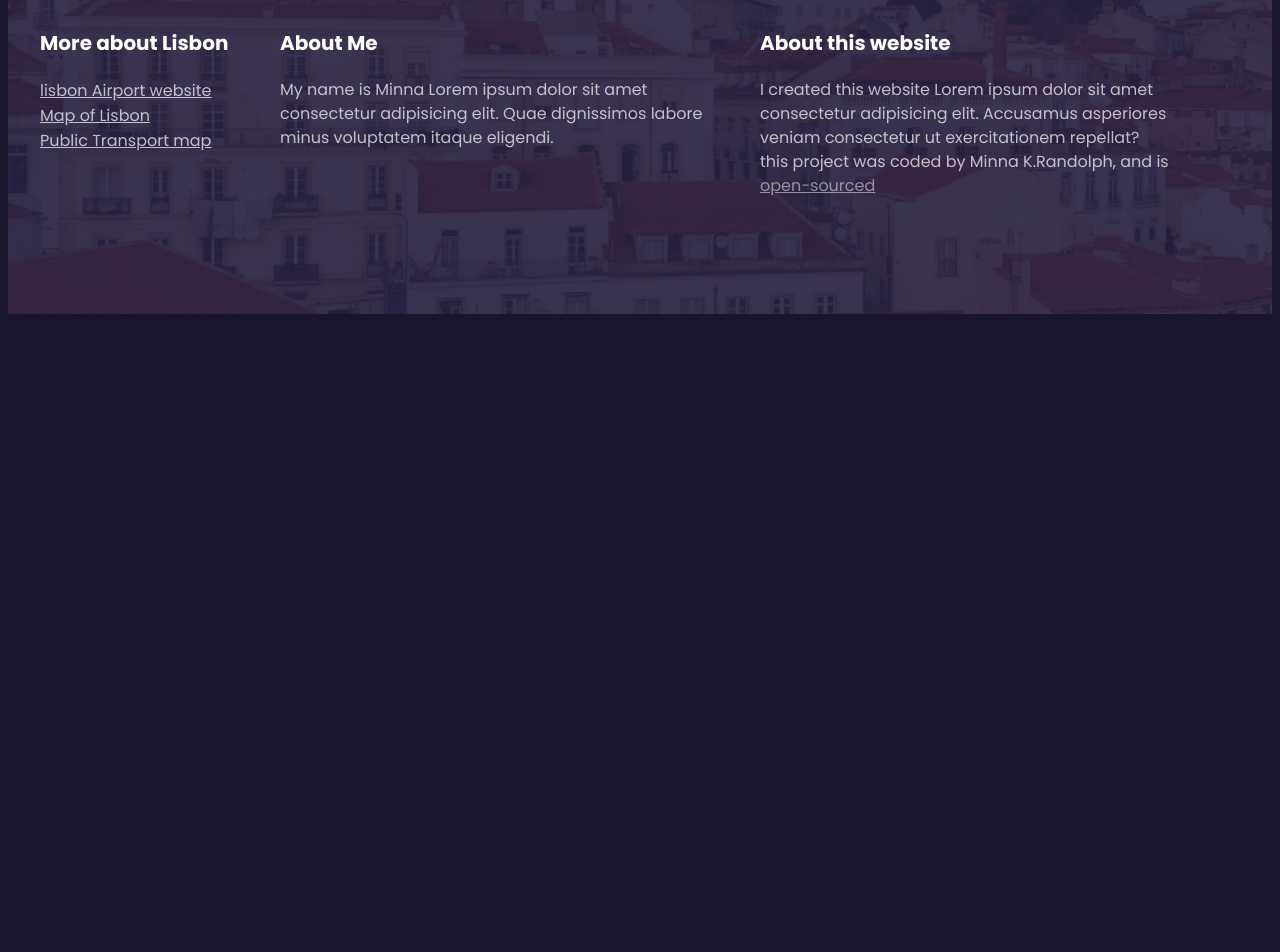
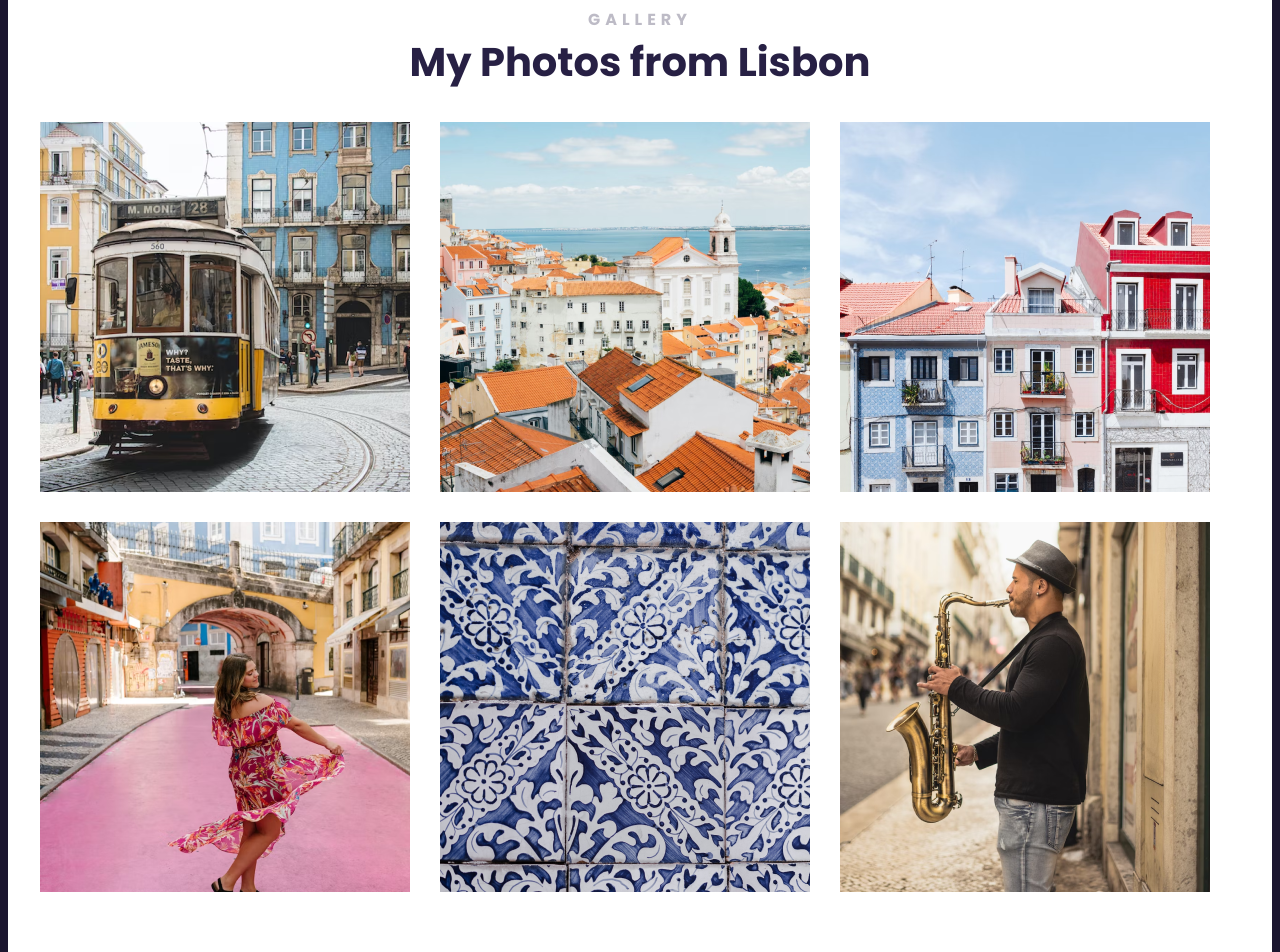
Before and after one commit to minnakrandolph/Responsive.add-on.week2.11_13_23, a plain HTML site: page index.html in a window 1280 px wide. Shown: the part 2500-3452 px from the top of the page. Before the commit the page ends 2822 px from the top, so only its background shows below. Drawn offline with Linux system fonts and the light colour scheme; a web font is replaced by a local one.

Commit message:
updated embeds
added photos in place of IG posts, and map embeds

```diff
--- a/index.html
+++ b/index.html
@@ -49,6 +49,7 @@
 <h3 class="text-center">My favorite Cafes in Lisbon</h3>
 <div class="grid grid-3-columns">
   <div class="card">
+    <div class="card-header">
     <div class="card-header grid grid-2-columns">
     <img src="images/cafe.janis.png" alt="" class="img-responsive" />
     <iframe src="https://www.google.com/maps/embed?pb=!1m18!1m12!1m3!1d3113.4424658413845!2d-9.147255300000001!3d38.7076493!2m3!1f0!2f0!3f0!3m2!1i1024!2i768!4f13.1!3m3!1m2!1s0xd193480cb12c5bd%3A0xca7504cb134f1942!2sCaf%C3%A9%20Janis!5e0!3m2!1sen!2sus!4v1700398373469!5m2!1sen!2sus"
@@ -57,6 +58,7 @@
      loading="lazy"
      referrerpolicy="no-referrer-when-downgrade">
     </iframe>
+    </div>
   </div>
   <div class="card-body">
     <h4>Cafe Janis</h4>
@@ -75,6 +77,7 @@
        </div>
   </div>
   <div class="card">
+    <div class="card-header">
     <div class="card-header grid grid-2-columns">
     <img src="images/seagull.method.cafe.png" alt="" class="img-responsive" />
     <iframe src="https://www.google.com/maps/embed?pb=!1m18!1m12!1m3!1d3113.1381727257854!2d-9.152610824071955!3d38.71463657176372!2m3!1f0!2f0!3f0!3m2!1i1024!2i768!4f13.1!3m3!1m2!1s0xd19333a2feac5bf%3A0x428bc0902a2efc3e!2sSeagull%20Method%20cafe%20%E2%80%A2%20Brunch%20cafe!5e0!3m2!1sen!2sus!4v1700398559264!5m2!1sen!2sus"
@@ -83,6 +86,7 @@
      allowfullscreen=""
      loading="lazy"
      referrerpolicy="no-referrer-when-downgrade"></iframe>
+  </div>
   </div>
   <div class="card-body">
     <h4>Seagull Method Cafe</h4>
@@ -101,6 +105,7 @@
        </div>
 </div>
 <div class="card">
+  <div class="card-header">
   <div class="card-header grid grid-2-columns">
   <img src="images/heim.cafe.png" alt="" class="img-responsive" />
   <iframe src="https://www.google.com/maps/embed?pb=!1m18!1m12!1m3!1d3113.45093558248!2d-9.1565016!3d38.7074548!2m3!1f0!2f0!3f0!3m2!1i1024!2i768!4f13.1!3m3!1m2!1s0xd193483527ff2db%3A0x6e83c1d32370310c!2sHeim%20Cafe%20%E2%80%A2%20Brunch%20and%20Breakfast%20%E2%80%A2!5e0!3m2!1sen!2sus!4v1700398885816!5m2!1sen!2sus"
@@ -110,6 +115,7 @@
   loading="lazy"
   referrerpolicy="no-referrer-when-downgrade">
 </iframe>
+</div>
 </div>
 <div class="card-body">
   <h4>Heim Cafe</h4>
@@ -122,19 +128,36 @@
   <p>Just like Seagull Method, the owners are incredibly friendly and chatty.
     It has the best coffee in Lisbon!
   </p>
+  </div>
      <div class="card-footer">
      <a href="https://maps.app.goo.gl/2h26TGTZtjJNAAJS6" class="btn"> Learn More</a>
      </div>
      </div>
 </div>
+</section>
+<section>
+  <h2 class="text-center">
+    Gallery
+  </h2>
+  <h3 class="text-center">My Photos from Lisbon</h3>
+  <div class="instagram-embeds">
+  <div class="grid grid-3-columns">
+<img src="images/trolly.png">
+<img src="images/rooftops.png">
+<img src="images/row.houses.png">
+  </div>
+  </div>
+  <div class="instagram-embeds">
+  <div class="grid grid-3-columns">
+    <img src="images/dancer.png">
+    <img src="images/tiles.png">
+    <img src="images/sax-player.png">
+  </div>
+  </div>
+</section>
 
-        </section>
-
-
-
-      </main>
-
-      <footer>
+</main>
+    <footer>
         <section class="grid grid-3-columns-first-narrow">
           <div>
             <h3>More about Lisbon</h3>
--- a/styles.css
+++ b/styles.css
@@ -28,8 +28,11 @@ body {
     grid-template-columns: 1fr 1fr 1fr;
 }
 .embed {
-    width: 100%;
+    max-width: 100%;
     aspect-ratio: 1 /1;
+}
+.instagram-embeds {
+    margin: 30px 0;
 }
 
 section {
@@ -131,10 +134,10 @@ main h5 {
     background-color: white;
     margin-top: 30px 0;
 }
-.card-header .grid {
+.card-header.grid {
     grid-gap: 0;
+}
 
-}
 
 .card-body {
     padding: 30px;
@@ -158,9 +161,7 @@ main h5 {
     font-weight: 700;
     line-height: 1.5;
 }
-.card h5 {
 
-}
 main p {
     color: #272044;
     font-size: 16px;
@@ -170,7 +171,6 @@ main p {
     opacity: 0.7;
 
 }
-
 
 footer {
     color: var(--Light, #FFF);
@@ -229,7 +229,10 @@ footer a {
         margin: 0 auto;
         padding: 100px 0;
     }
-    card-header .img {
+    .card-header img {
         display: none;
     }
+    .embed {
+        aspect-ratio: 16 / 9;
+    }
 }
```
Also changed, not shown: images/dancer.png (added).
